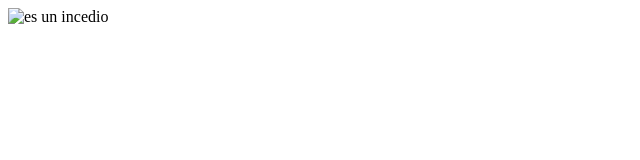
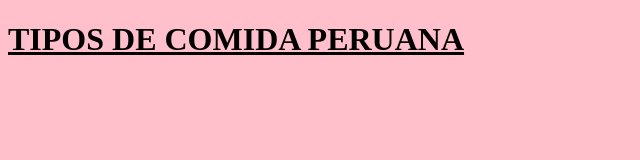
Before and after one commit to amelia588/paginas_html, a plain HTML site: page etiqueta.html in a window 1280 px wide. Shown: the whole page, without its empty margins (0-640 px from the left). Drawn offline with Linux system fonts and the light colour scheme.

Commit message:
aciendo ejercicios en html

```diff
--- a/etiqueta.html
+++ b/etiqueta.html
@@ -4,15 +4,9 @@
     <meta charset="UTF-8">
     <meta http-equiv="X-UA-Compatible" content="IE=edge">
     <meta name="viewport" content="width=device-width, initial-scale=1.0">
-    <title>Document</title>
+    <title>food</title>
 </head>
-<body>
-    <main>
-        <section>
-            <img
-            arc="./descargas/incendio.jpg"
-            alt="es un incedio">
-        </section>
-    </main>
+<body bgcolor="pink">
+    <h1> <u>TIPOS DE COMIDA PERUANA</u></h1>
 </body>
 </html>
```
Also changed, not shown: practica2.html (added).
